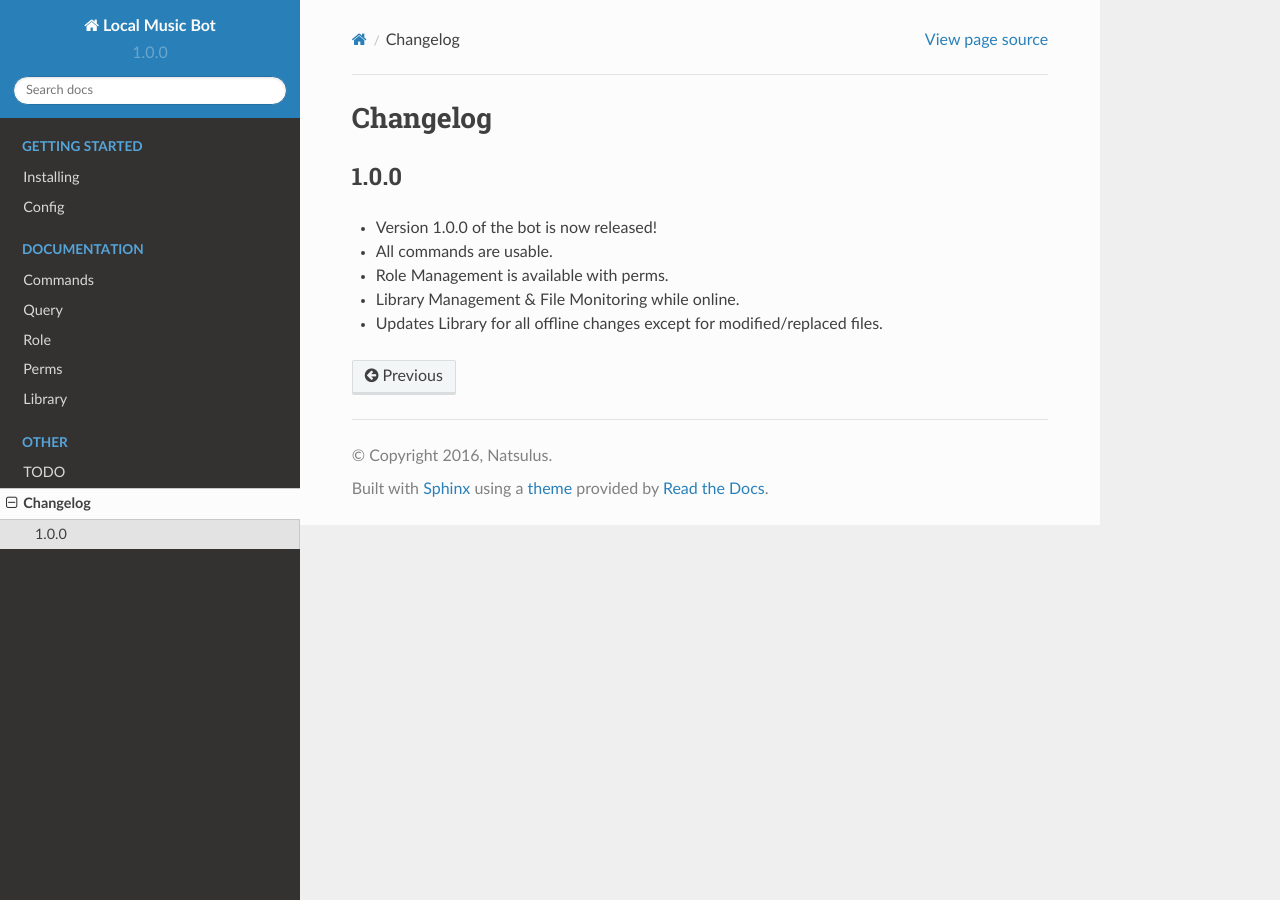
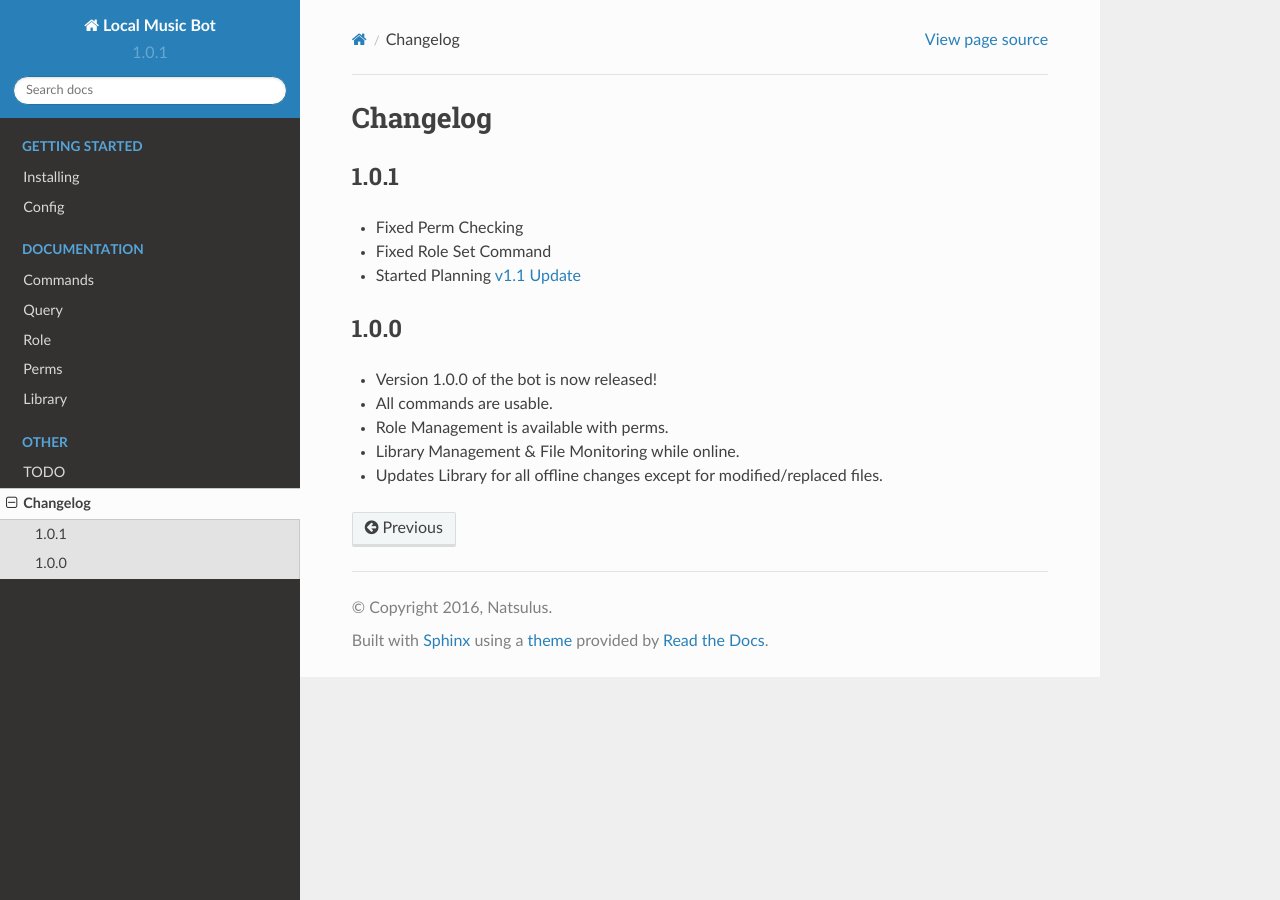
Before and after one commit to Natsulus/Local-Music-Bot, a Sphinx documentation site: the page built from docs/changelog.rst, in a window 1280 px wide. Built offline with Sphinx 7.4.7 and the Read the Docs theme 2.0.0, drawn with Linux system fonts in a browser that asks for light colours.

Commit message:
Update to v1.0.1

```diff
--- a/docs/changelog.rst
+++ b/docs/changelog.rst
@@ -1,5 +1,12 @@
 Changelog
 =========
+
+1.0.1
+-----
+
+- Fixed Perm Checking
+- Fixed Role Set Command
+- Started Planning `v1.1 Update <https://github.com/Natsulus/Local-Music-Bot/issues/1>`_
 
 1.0.0
 -----
--- a/docs/conf.py
+++ b/docs/conf.py
@@ -55,9 +55,9 @@ author = u'Natsulus'
 # built documents.
 #
 # The short X.Y version.
-version = '1.0.0'
+version = '1.0.1'
 # The full version, including alpha/beta/rc tags.
-release = '1.0.0'
+release = '1.0.1'
 
 # The language for content autogenerated by Sphinx. Refer to documentation
 # for a list of supported languages.
--- a/docs/index.rst
+++ b/docs/index.rst
@@ -3,7 +3,7 @@ Welcome to Local Music Bot's documentation!
 
 The Local Music Bot is a Discord Bot for Local Music with library and role management.
 
-If you have any feedback or problems, feel free to add ``Natsulus#5647`` on Discord or submit an `issue on Github <https://github.com/Natsulus/Local-Music-Bot/issues/>`_.
+If you have any feedback or problems, feel free to add ``Natsulus#5647`` on Discord or submit an `issue on Github <https://github.com/Natsulus/Local-Music-Bot/issues/>`_ or join the `Local Music Bot Support Server <https://discord.gg/0101r4YHGd4Yy5u8C>`_.
 
 If you wish to contribute and know how to code with Node.js, you can make a pull request on the `Dev branch of the Github Repository <https://github.com/Natsulus/Local-Music-Bot/tree/dev/>`_.
 
--- a/package.json
+++ b/package.json
@@ -1,6 +1,6 @@
 {
   "name": "local-music-bot",
-  "version": "1.0.0",
+  "version": "1.0.1",
   "description": "Play local music files to Discord.",
   "main": "index.js",
   "scripts": {
```
Also changed, not shown: README.md (+1 -1 lines), 2 other files.
